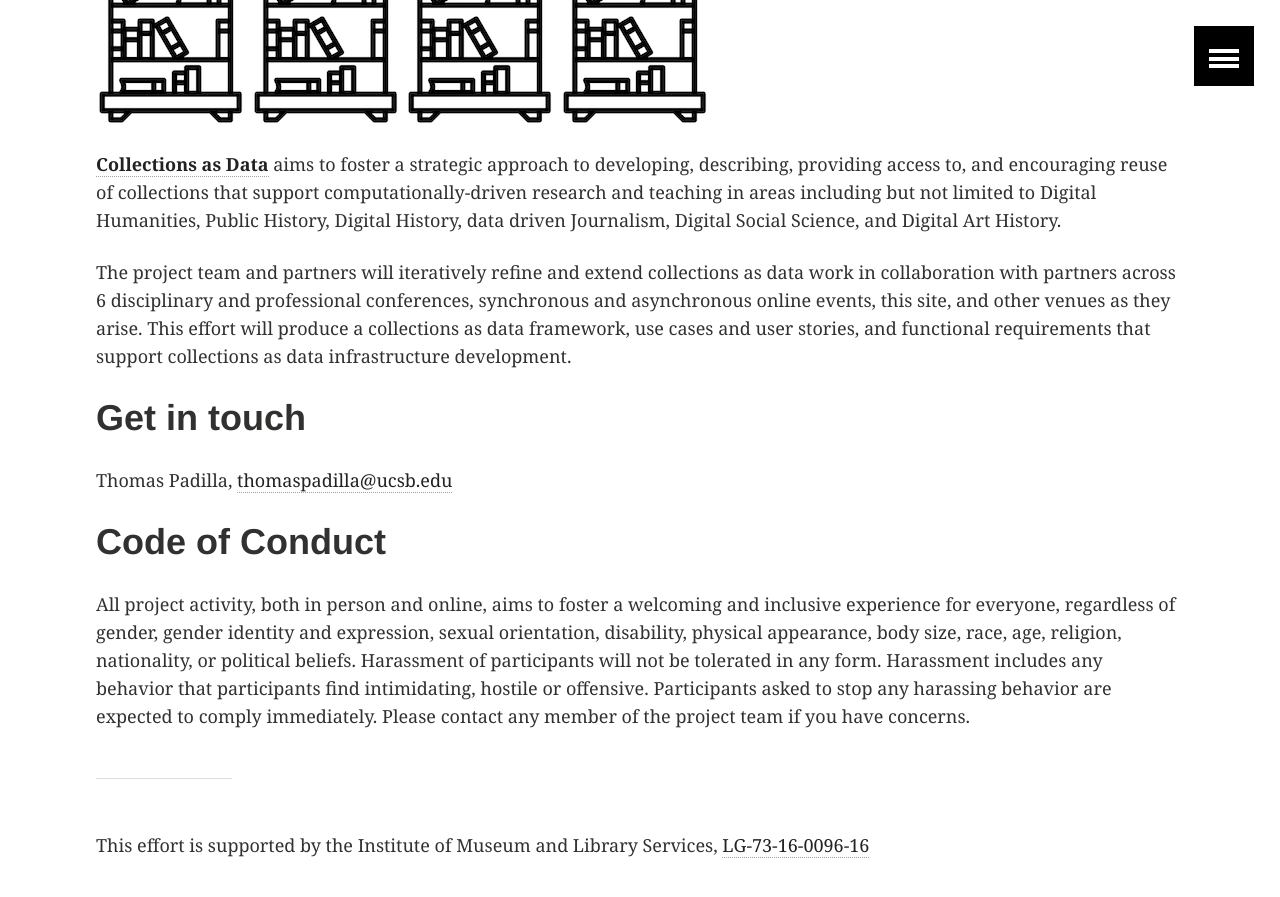
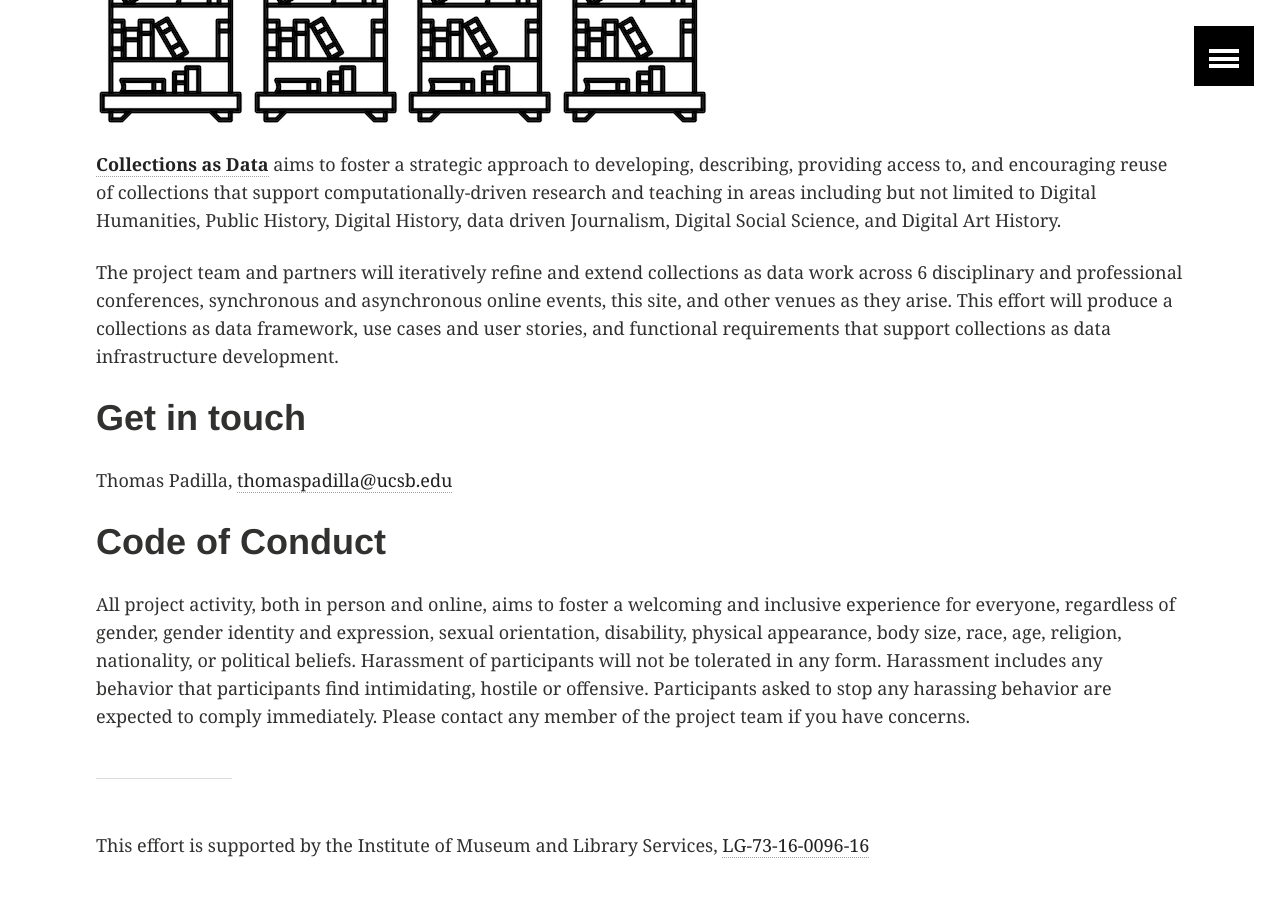
Before and after one commit to collectionsasdata/collectionsasdata.github.io, a Jekyll site: the page built from index.md, in a window 1280 px wide and 900 px high, scrolled down 348 px. Shown: the top 897 px of the window. Built offline with Jekyll 4.4.1, drawn with Linux system fonts in a browser that asks for light colours.

Commit message:
Update index.md

```diff
--- a/index.md
+++ b/index.md
@@ -7,7 +7,7 @@
 
 [**Collections as Data**](https://www.imls.gov/grants/awarded/LG-73-16-0096-16) aims to foster a strategic approach to developing, describing, providing access to, and encouraging reuse of collections that support computationally-driven research and teaching in areas including but not limited to Digital Humanities, Public History, Digital History, data driven Journalism, Digital Social Science, and Digital Art History.
 
-The project team and partners will iteratively refine and extend collections as data work in collaboration with partners across 6 disciplinary and professional conferences, synchronous and asynchronous online events, this site, and other venues as they arise. This effort will produce a collections as data framework, use cases and user stories, and functional requirements that support collections as data infrastructure development.
+The project team and partners will iteratively refine and extend collections as data work across 6 disciplinary and professional conferences, synchronous and asynchronous online events, this site, and other venues as they arise. This effort will produce a collections as data framework, use cases and user stories, and functional requirements that support collections as data infrastructure development.
 
 # Get in touch
 
```
